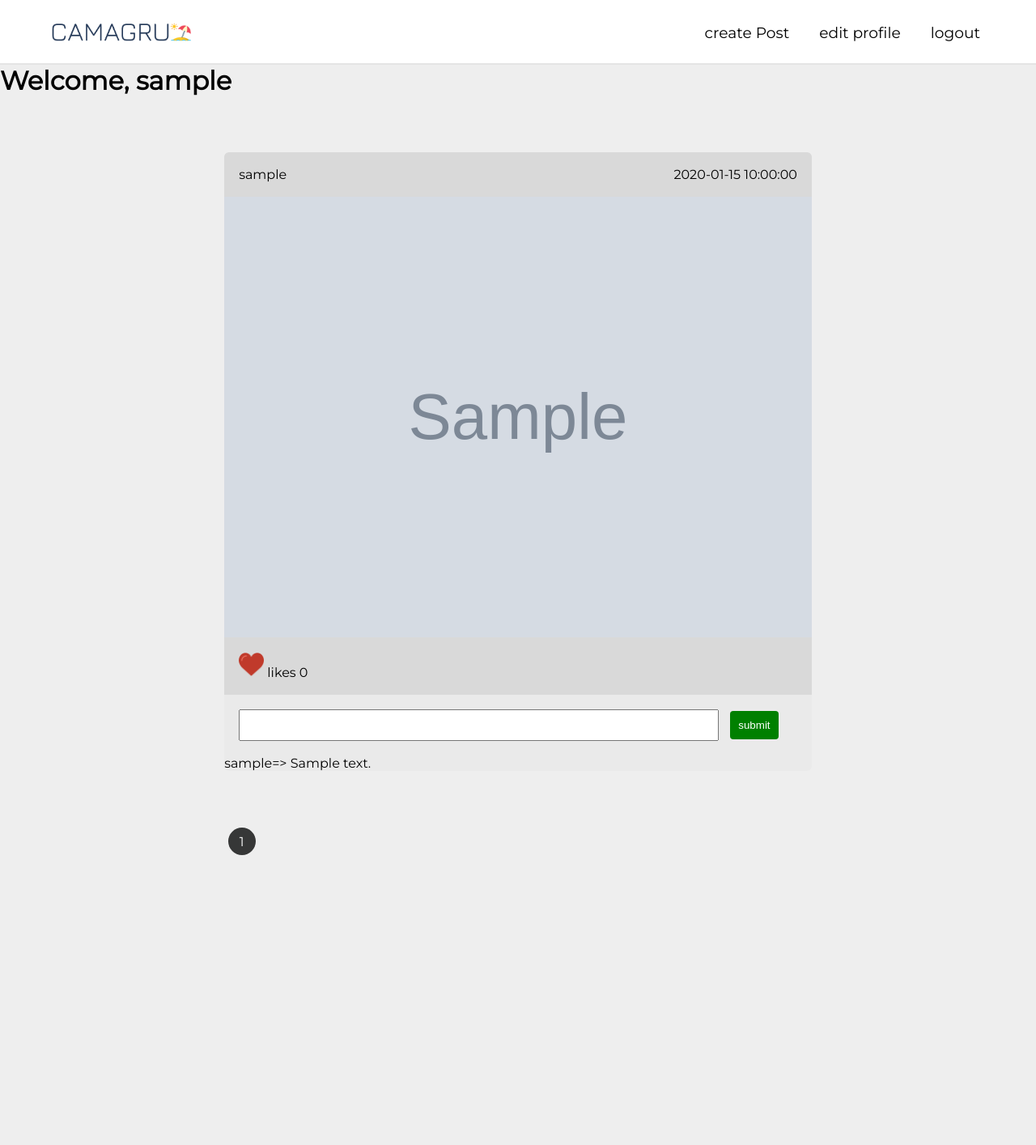
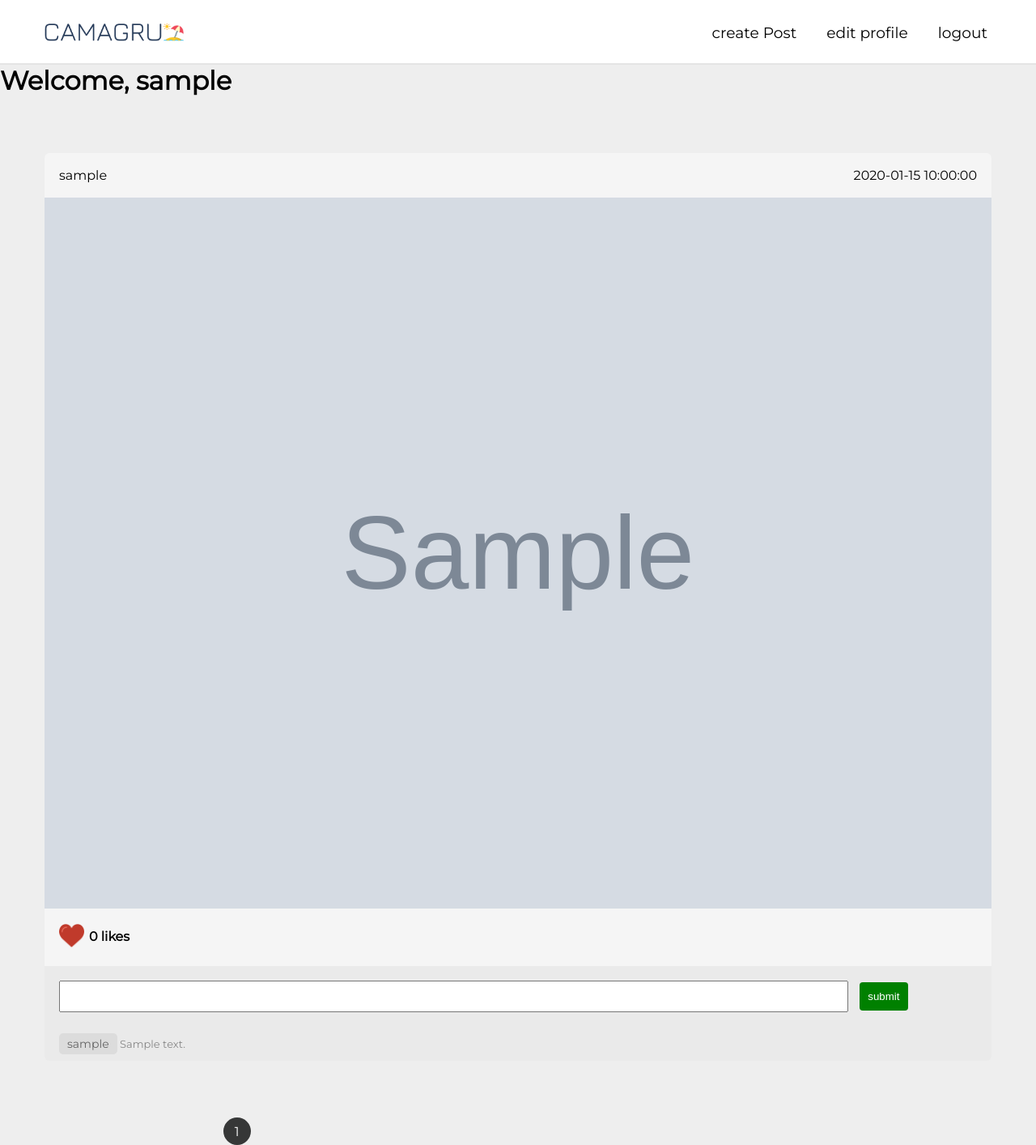
Before and after one commit to yudax42/Camagru, a PHP site: page /camagru/Views/logged.view.php in a window 1280 px wide. Shown: the whole page at 81% size. Before the commit the page ends 1056 px from the top, so only its background shows below. Run offline with PHP 8.4, Linux system fonts and the light colour scheme; the visitor is signed in with stand-in values (Sample User, id 1); tables that the repository leaves empty or names only in its code hold one stand-in row (values such as "Sample post"); grey boxes marked "Sample" are stand-in pictures.

Commit message:
try to fix reponsive

```diff
--- a/Styles/logged.css
+++ b/Styles/logged.css
@@ -118,7 +118,7 @@ body
 /* show posts */
 .post
 {
-    width: 63%;
+    width: 100%;
     margin: 6% auto;
     background-color: #eaeaea;
     border-radius: 6px;
--- /dev/null
+++ b/Styles/main.css
@@ -0,0 +1,96 @@
+body
+{
+    background: #eee;
+}
+
+
+
+
+@media(max-width:767px) /* Mobile & Tablet Rules */
+{
+    .post
+    {
+        margin: 0 auto;
+        margin-bottom: 41px;
+        word-break: break-all;
+    }
+    .post .title .name
+    {
+        font-size: 14pt;
+    }
+    .post .title .creationdate
+    {
+        font-size: 11pt;
+        margin-top: 4px;
+    }
+    header nav ul li {
+        font-size: 15px;
+    }
+    .post .comment input[type="text"]
+    {
+        width: 77%;
+    }
+}
+
+@media(min-width:768px) /* Small Screen Rules */
+{
+    .container
+    {
+        width: 750px;
+    }
+
+}
+@media(min-width:992px) /* Medium Screen Rules */
+{
+    .container
+    {
+        width: 970px;
+    }
+}
+@media(min-width: 1200px) /* Large Screen Rules */
+{
+    .container
+    {
+        width: 1170px;
+    }
+}
+
+.post .likes span
+{
+    position: relative;
+    bottom: 9px;
+    left: 6px;
+    font-weight: bold;
+}
+.post .title
+{
+    background-color: #f5f5f5;
+}
+.post .likes
+{
+    padding: 18px;
+    background-color: #f5f5f5;
+}
+.post .pcomment
+{
+    margin-left: 18px;
+    padding: 10px 0;
+    color: #888888;
+    font-size: 13px;
+    line-height: 16.5pt;
+
+}
+.post .pcomment span
+{
+    color: #656565;
+    background: #dcdcdc;
+    padding: 4px;
+    border-radius: 5px;
+    padding: 4px 10px;
+    font-size: 14px;
+}
+.post .allcomment
+{
+    max-height: 246px;
+    overflow: auto;
+}
--- a/Views/header.view.php
+++ b/Views/header.view.php
@@ -8,7 +8,7 @@
             <link rel="stylesheet" href="../Styles/animate.css">
             <link rel="stylesheet" href="../Styles/style.css">
         <?php
-            if($_SESSION["loggedin"] == "true")
+            if(isset($_SESSION["loggedin"]) && $_SESSION["loggedin"] == "true")
             {
 
         ?>
--- a/Views/logged.view.php
+++ b/Views/logged.view.php
@@ -40,6 +40,9 @@
         }
     }
 ?>
+    <head>
+        <link rel="stylesheet" href="../Styles/main.css">
+    </head>
     <body class="animated fadeIn">
         <h1>Welcome, <?php echo $_SESSION["username"];?></h1>
        <div class="container">
@@ -62,7 +65,7 @@
                                 echo "<div class=creationdate>".$row['creation_date']."</div>";
                             echo "</section>";
                             echo "<img src='../Models/upload/".$row['image']."'/>";
-                            echo "<section class=likes><a href='?like=yes&id=".$row['id']."'><img src='../Assets/like.png'/></a> likes " . $total ."</section>";
+                            echo "<section class=likes><a href='?like=yes&id=".$row['id']."'><img src='../Assets/like.png'/></a><span>" . $total ." likes</span></section>";
                             echo "<form action='#' method='POST'>
                             <section class=comment>".
                             "<input type='text' name='comment'>"
@@ -72,10 +75,12 @@
                             </form>";
                             if($post->fetchcomments("comments",$row["id"]))
                             {
+                                echo "<div class='allcomment'>";
                                 foreach($post->fetch as $com)
                                 {
-                                    echo $com["username"] . "=> " . $com["comment"]. "<br>";
+                                    echo "<div class='pcomment'><span>". $com["username"] . "</span> " . $com["comment"]. "</div>";
                                 }
+                                echo "</div>";
                             }
 
                         echo "</div>";
```
Also changed, not shown: index.php (+6 -2 lines), Models/upload/1563830578.png (added), Models/upload/1563839418.png (added), Models/upload/1563839422.png (added), 5 other files.
